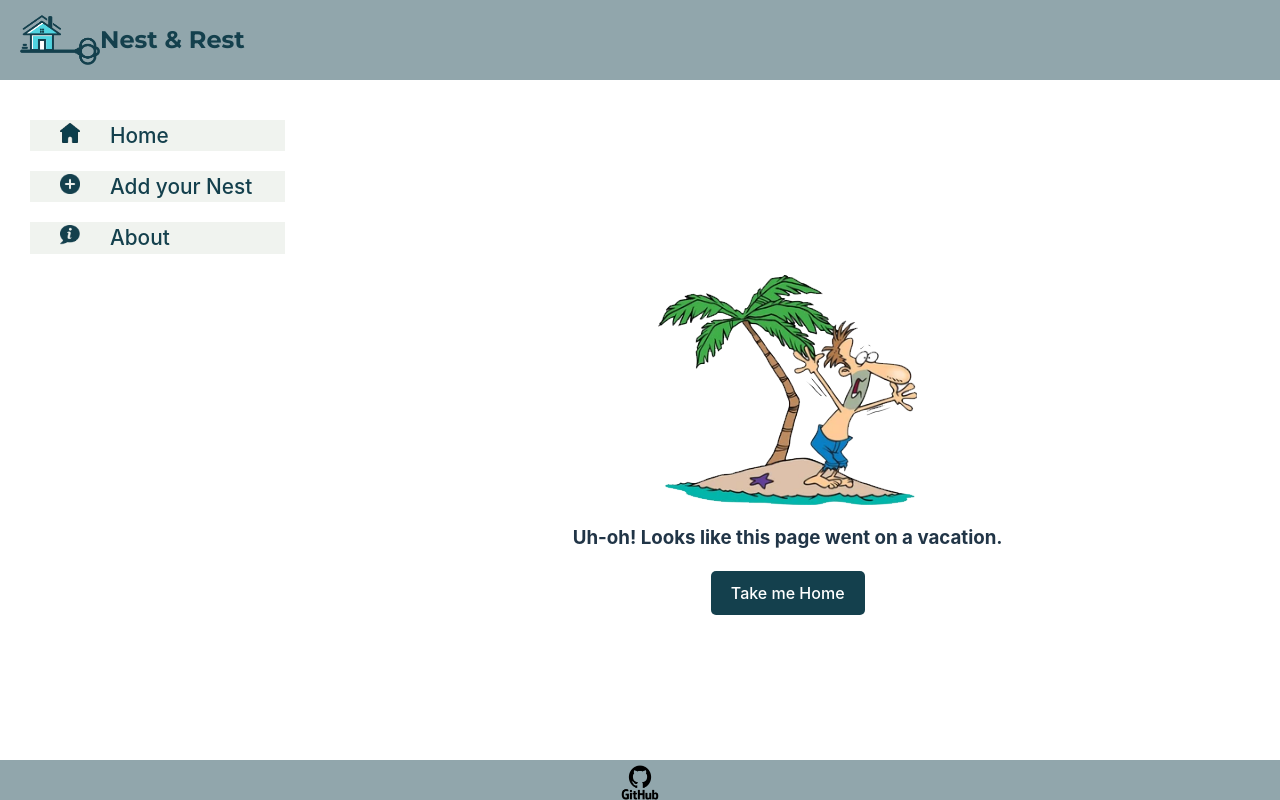
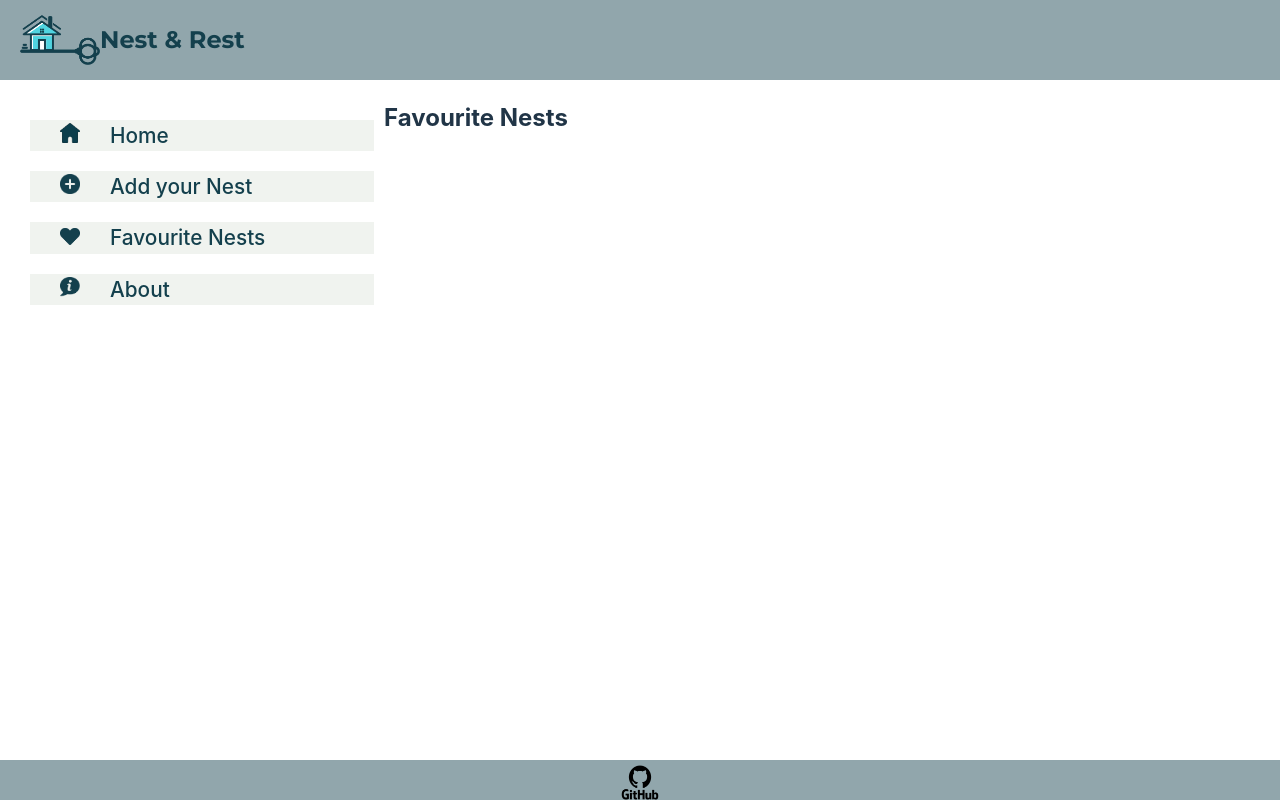
Before and after one commit to nehais/apartment-rental, a React (Vite) app: page /favourite in a window 1280 px wide. Built offline with nearby package versions, Linux system fonts and the light colour scheme.

Commit message:
Favourite List

```diff
--- a/src/App.jsx
+++ b/src/App.jsx
@@ -8,6 +8,7 @@ import { useState } from "react";
 import PageNotFound from "./components/PageNotFound";
 import RentalDetails from "./components/RentalDetails";
 import AddNewListing from "./components//AddNewListing";
+import Favourite from "./components//Favourite";
 import UpdateListing from "./components//UpdateListing";
 import AboutUs from "./components/AboutUs";
 
@@ -55,6 +56,10 @@ function App() {
             }
           />
           <Route
+            path="/favourite"
+            element={<Favourite apartList={apartList} />}
+          />
+          <Route
             path="/updateListing/:apartmentId"
             element={
               <UpdateListing
--- /dev/null
+++ b/src/components/Favourite.jsx
@@ -0,0 +1,30 @@
+import { useEffect, useState } from "react";
+import RentalCard from "./RentalCard";
+
+const Favourite = ({ apartList }) => {
+  const [favouriteList, setFavouriteList] = useState([]);
+  useEffect(() => {
+    let tempList = apartList.filter((oneApartment) => {
+      return oneApartment.liked;
+    });
+    setFavouriteList([...tempList]);
+  }, []);
+  return (
+    <div>
+      <h2>Favourite Nests</h2>
+      <div className="main-rental-list">
+        {favouriteList.map((apartment) => {
+          return (
+            <RentalCard
+              key={apartment.id}
+              apartment={apartment}
+              apartList={apartList}
+            />
+          );
+        })}
+      </div>
+    </div>
+  );
+};
+
+export default Favourite;
--- a/src/components/Sidebar.jsx
+++ b/src/components/Sidebar.jsx
@@ -2,6 +2,7 @@ import "../styles/Sidebar.css";
 import HomeIcon from "../assets/home.png";
 import AddIcon from "../assets/add.png";
 import AboutIcon from "../assets/about.png";
+import FavouriteIcon from "../assets/favourite.png";
 
 import { Link } from "react-router-dom";
 
@@ -20,6 +21,16 @@ const Sidebar = () => {
         </div>
         <span>Add your Nest</span>
       </Link>
+      <Link to="/favourite" className="sidebar-menu">
+        <div>
+          <img
+            src={FavouriteIcon}
+            alt="Favourite Icon"
+            className="sidebar-icon"
+          />
+        </div>
+        <span>Favourite Nests</span>
+      </Link>
       <Link to="/aboutUs" className="sidebar-menu">
         <div>
           <img src={AboutIcon} alt="About Icon" className="sidebar-icon" />
--- a/src/components/Toolbar.jsx
+++ b/src/components/Toolbar.jsx
@@ -2,6 +2,7 @@ import "../styles/Toolbar.css";
 import HomeIcon from "../assets/home.png";
 import AddIcon from "../assets/add.png";
 import AboutIcon from "../assets/about.png";
+import FavouriteIcon from "../assets/favourite.png";
 
 import { Link } from "react-router-dom";
 
@@ -20,6 +21,16 @@ const Toolbar = () => {
         </div>
         <span>Add your Nest</span>
       </Link>
+      <Link to="/favourite" className="toolbar-menu">
+        <div>
+          <img
+            src={FavouriteIcon}
+            alt="Favourite Icon"
+            className="toolbar-icon"
+          />
+        </div>
+        <span>Favourite Nests</span>
+      </Link>
       <Link to="/aboutUs" className="toolbar-menu">
         <div>
           <img src={AboutIcon} alt="About Icon" className="toolbar-icon" />
```
